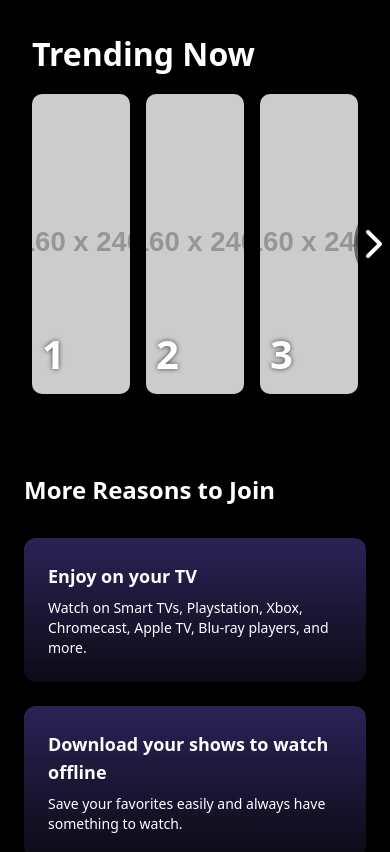
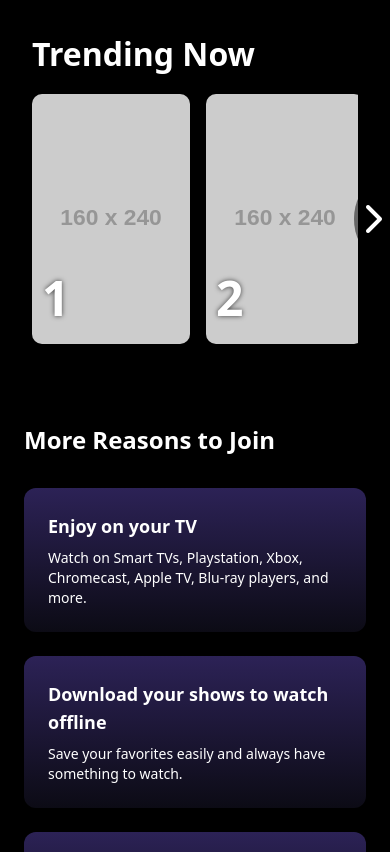
Before and after one commit to kingsley245/Netflix-clone, a website: page index.html in a window 390 px wide. Shown: the part 846-1698 px from the top of the page. Drawn offline with nearby package versions, Linux system fonts and the light colour scheme; no server answers; placeholder pictures from the web are drawn by us.

Commit message:
initial commit

```diff
--- a/css/styles.css
+++ b/css/styles.css
@@ -113,11 +113,15 @@
     height: 300px;
   }
 }
-
-/* .movie-card:hover {
-  transform: scale(1.1);
-  transition: transform 0.3s ease;
-} */
+@media (max-width: 768px) {
+  .movie-card {
+    /* flex: 0 0 100%; Full width on mobile */
+    /* flex: 0 0 calc((100% - 2rem) / 3); */
+    flex: 0 0 auto;
+    height: 250px;
+    width: calc((100% - 10px) / 2);
+  }
+}
 
 .movie-card img {
   width: 100%;
@@ -129,7 +133,7 @@
   position: absolute;
   bottom: 10px;
   left: 10px;
-  font-size: 2.5rem;
+  font-size: 3rem;
   font-weight: bold;
   color: #fff;
   text-shadow: 0 0 5px rgba(0, 0, 0, 0.7);
```
